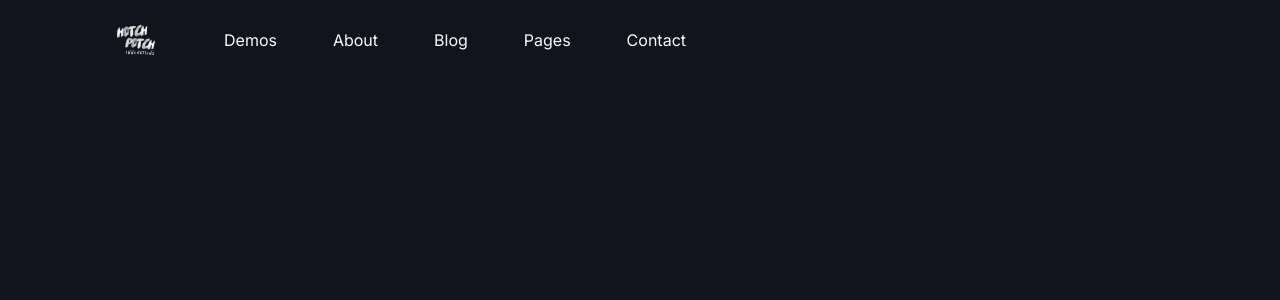
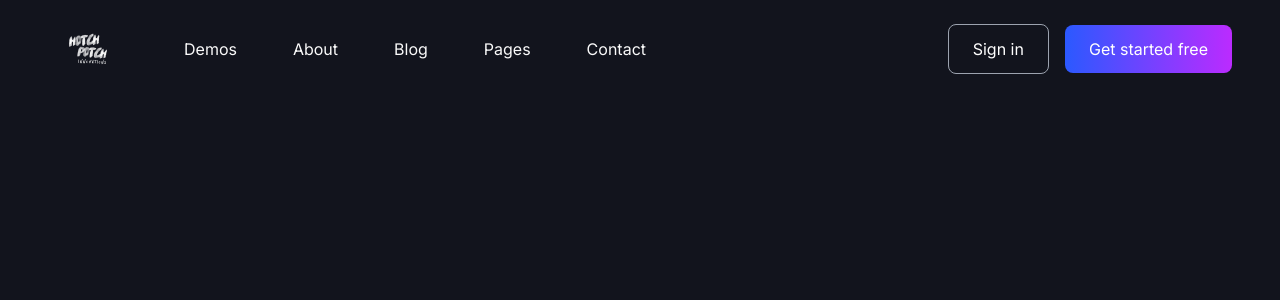
Before and after one commit to Mehedi-Hasan0/hotch-potch, a Next.js app: page / in a window 1280 px wide. Shown: the top 300 px of the page. Built offline with nearby package versions, Linux system fonts and the light colour scheme.

Commit message:
[ADD] Custom & reusable button with gsap animation added

```diff
--- a/src/app/globals.css
+++ b/src/app/globals.css
@@ -85,7 +85,7 @@
 @layer utilities {
   /* SECTION STYLE */
   .main-container {
-    @apply px-4 sm:px-10 md:px-12 lg:px-16 xl:px-24 2xl:px-0 max-w-screen-2xl mx-auto;
+    @apply px-6 md:px-10 xl:px-12 2xl:px-0 max-w-screen-2xl mx-auto;
   }
   .section-margin {
     @apply mt-8 sm:mt-10 md:mt-14 lg:mt-16 xl:mt-24 2xl:mt-32;
@@ -130,3 +130,46 @@
     @apply text-[10px] lg:text-xs 2xl:text-sm;
   }
 }
+
+.customButton {
+  &:hover {
+    .perspectiveText {
+      transform: rotateX(90deg);
+
+      p {
+        &:nth-of-type(1) {
+          transform: translateY(-100%);
+          transition: all 0.4s cubic-bezier(0.61, 1, 0.88, 1);
+          opacity: 0;
+        }
+
+        &:nth-of-type(2) {
+          opacity: 1;
+        }
+      }
+    }
+  }
+}
+
+.perspectiveText {
+  display: flex;
+  flex-direction: column;
+  justify-content: center;
+  align-items: center;
+  height: 100%;
+  width: 100%;
+  transform-style: preserve-3d;
+  transition: transform 0.4s cubic-bezier(0.61, 1, 0.88, 1);
+
+  p {
+    transition: all 0.4s cubic-bezier(0.61, 1, 0.88, 1);
+    pointer-events: none;
+
+    &:nth-of-type(2) {
+      position: absolute;
+      transform-origin: bottom center;
+      transform: rotateX(-90deg) translateY(13px);
+      opacity: 0;
+    }
+  }
+}
--- /dev/null
+++ b/src/components/shared/PerspectiveText.tsx
@@ -0,0 +1,18 @@
+type PerspectiveTextProps = {
+  label?: string;
+  textColor?: string;
+};
+
+const PerspectiveText: React.FC<PerspectiveTextProps> = ({
+  label,
+  textColor,
+}) => {
+  return (
+    <div className={`perspectiveText z-10 ${textColor}`}>
+      <p className="relative z-[5] desc-text whitespace-nowrap">{label}</p>
+      <p className="relative z-[5] desc-text whitespace-nowrap">{label}</p>
+    </div>
+  );
+};
+
+export default PerspectiveText;
--- a/src/components/shared/header/Header.tsx
+++ b/src/components/shared/header/Header.tsx
@@ -1,12 +1,31 @@
+import CustomButton from "@/components/ui/CustomButton";
 import Logo from "./Logo";
 import NavLink from "./NavLink";
+import Link from "next/link";
 
 export default function Header() {
   return (
     <header className="main-container flex-center gap-5 py-6 2xl:py-8">
-      <div className="flex items-center gap-5">
+      <div className="flex items-center gap-7">
         <Logo />
         <NavLink />
+      </div>
+      {/* btn */}
+      <div className="flex-center gap-4">
+        <Link href={"/"}>
+          <CustomButton key={1} textLabel="Sign in" />
+        </Link>
+        <Link href={"/"}>
+          <CustomButton
+            key={2}
+            textLabel="Get started free"
+            btnBgColor="primary-gradient"
+            borderColor="border-none"
+            hoverColor1="bg-[#FFC947]"
+            hoverColor2="bg-accent"
+            hoverColor3="bg-primary"
+          />
+        </Link>
       </div>
     </header>
   );
--- /dev/null
+++ b/src/components/ui/CustomButton.tsx
@@ -0,0 +1,99 @@
+"use client";
+
+import React, { MutableRefObject } from "react";
+import { useEffect, useRef } from "react";
+import gsap from "gsap";
+import PerspectiveText from "../shared/PerspectiveText";
+
+interface CustomButtonProps {
+  children?: React.ReactNode;
+  hoverColor1?: string;
+  hoverColor2?: string;
+  hoverColor3?: string;
+  textLabel?: string;
+  btnBgColor?: string;
+  textColor?: string;
+  borderColor?: string;
+}
+
+const CustomButton: React.FC<CustomButtonProps> = ({
+  children,
+  hoverColor1 = "bg-[#FFC947]",
+  hoverColor2 = "bg-gradient-foreground",
+  hoverColor3 = "bg-gradient-to-r from-gradient to-gradient-foreground",
+  btnBgColor = "bg-transparent",
+  textColor = "text-white",
+  borderColor = "border border-gray-400",
+  textLabel,
+  ...attributes
+}) => {
+  const circle = useRef(null);
+  const timeline: MutableRefObject<gsap.core.Timeline> = useRef(
+    gsap.timeline({ paused: true })
+  );
+  let timeoutId: string | number | NodeJS.Timeout | null | undefined = null;
+  useEffect(() => {
+    if (timeline.current) {
+      timeline.current = gsap.timeline({ paused: true });
+      timeline.current
+        .to(
+          circle.current,
+          { top: "-148%", width: "150%", duration: 0.4, ease: "power3.in" },
+          "enter"
+        )
+        .to(
+          circle.current,
+          { top: "-295%", width: "125%", duration: 0.4 },
+          "exit"
+        );
+    }
+  }, []);
+
+  const manageMouseEnter = () => {
+    if (timeoutId) clearTimeout(timeoutId);
+    timeline?.current?.tweenFromTo("enter", "exit");
+  };
+
+  const manageMouseLeave = () => {
+    timeoutId = setTimeout(() => {
+      timeline?.current?.play();
+    }, 300);
+  };
+
+  return (
+    <div
+      className={`rounded-lg cursor-pointer relative flex justify-center items-center px-6 py-3 customButton ${btnBgColor} ${borderColor}`}
+      style={{ overflow: "hidden" }}
+      onMouseEnter={() => {
+        manageMouseEnter();
+      }}
+      onMouseLeave={() => {
+        manageMouseLeave();
+      }}
+      {...attributes}
+    >
+      {children ? (
+        children
+      ) : (
+        <PerspectiveText label={textLabel} textColor={textColor} />
+      )}
+
+      <div
+        ref={circle}
+        className="w-full h-[150%] absolute rounded-[50%] top-[102%]"
+      >
+        <div
+          className={`${hoverColor1} w-full h-full rounded-[50%] absolute top-0`}
+        />
+        <div
+          className={`${hoverColor2} w-full h-full rounded-[50%] absolute top-7`}
+        />
+        <div
+          className={`${hoverColor3} w-full h-full rounded-[50%] absolute top-16`}
+        />
+      </div>
+    </div>
+  );
+};
+
+export default CustomButton;
```
